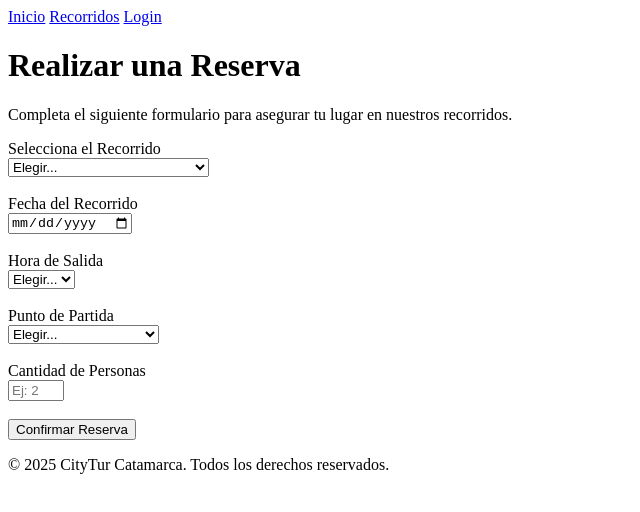
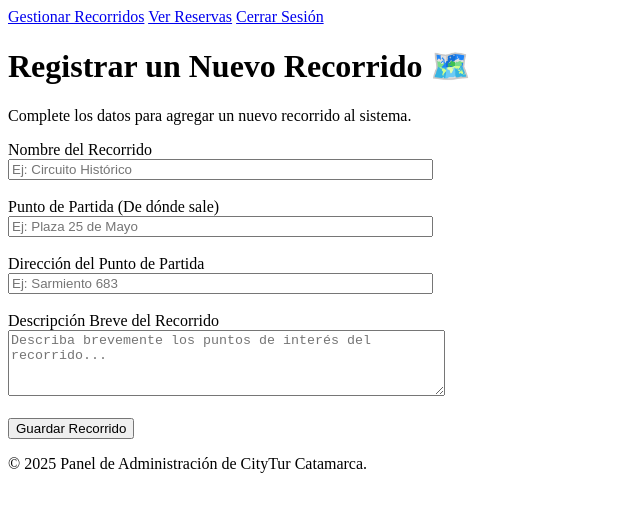
Before and after one commit to PereyraEvelyn/Laboratorio, a plain HTML site: page registro recorrido.html in a window 1280 px wide. Shown: the whole page, without its empty margins (0-640 px from the left). Drawn offline with Linux system fonts and the light colour scheme.

Commit message:
modificaciones en el registrar recorrido

```diff
--- a/registro recorrido.html
+++ b/registro recorrido.html
@@ -3,68 +3,53 @@
 <head>
     <meta charset="UTF-8">
     <meta name="viewport" content="width=device-width, initial-scale=1.0">
-    <title> Crear Reserva - CityTur Catamarca</title>
+    <title>Registrar Nuevo Recorrido - Admin CityTur</title>
 </head>
 <body>
 
     <header>
         <nav>
-            <a href="#"> Inicio</a>
-            <a href="#"> Recorridos</a>
-            <a href="#"> Login</a>
+            <a href="#">Gestionar Recorridos</a>
+            <a href="#">Ver Reservas</a>
+            <a href="#">Cerrar Sesión</a>
         </nav>
     </header>
 
     <main>
-        <h1> Realizar una Reserva</h1>
-        <p> Completa el siguiente formulario para asegurar tu lugar en nuestros recorridos.</p>
+        <h1>Registrar un Nuevo Recorrido 🗺️</h1>
+        <p>Complete los datos para agregar un nuevo recorrido al sistema.</p>
 
         <form>
             <div>
-                <label for="recorrido">Selecciona el Recorrido</label><br>
-                <select id="recorrido" required>
-                    <option selected disabled value="">Elegir...</option>
-                    <option value="1">Circuito Histórico</option>
-                    <option value="2">Circuito Dique El Jumeal</option>
-                    <option value="3">Circuito Gruta Virgen del Valle</option>
-                </select>
+                <label for="nombre-recorrido">Nombre del Recorrido</label><br>
+                <input type="text" id="nombre-recorrido" name="nombre_recorrido" placeholder="Ej: Circuito Histórico" size="50" required>
             </div>
             <br>
+
             <div>
-                <label for="fecha">Fecha del Recorrido</label><br>
-                <input type="date" id="fecha" required>
+                <label for="punto-partida">Punto de Partida (De dónde sale)</label><br>
+                <input type="text" id="punto-partida" name="punto_partida" placeholder="Ej: Plaza 25 de Mayo" size="50" required>
             </div>
             <br>
+
             <div>
-                <label for="hora">Hora de Salida</label><br>
-                <select id="hora" required>
-                    <option selected disabled value="">Elegir...</option>
-                    <option>09:00</option>
-                    <option>11:00</option>
-                    <option>15:00</option>
-                </select>
+                <label for="direccion">Dirección del Punto de Partida</label><br>
+                <input type="text" id="direccion" name="direccion" placeholder="Ej: Sarmiento 683" size="50" required>
             </div>
             <br>
+
             <div>
-                <label for="punto-partida">Punto de Partida</label><br>
-                <select id="punto-partida" required>
-                    <option selected disabled value="">Elegir...</option>
-                    <option>Plaza 25 de Mayo</option>
-                    <option>Parque Adán Quiroga</option>
-                </select>
+                <label for="descripcion">Descripción Breve del Recorrido</label><br>
+                <textarea id="descripcion" name="descripcion" rows="4" cols="52" placeholder="Describa brevemente los puntos de interés del recorrido..."></textarea>
             </div>
             <br>
-            <div>
-                <label for="cantidad-personas">Cantidad de Personas</label><br>
-                <input type="number" id="cantidad-personas" min="1" max="10" placeholder="Ej: 2" required>
-            </div>
-            <br>
-            <button type="submit">Confirmar Reserva</button>
+
+            <button type="submit">Guardar Recorrido</button>
         </form>
     </main>
 
     <footer>
-        <p>&copy; 2025 CityTur Catamarca. Todos los derechos reservados.</p>
+        <p>&copy; 2025 Panel de Administración de CityTur Catamarca.</p>
     </footer>
 
 </body>
```
